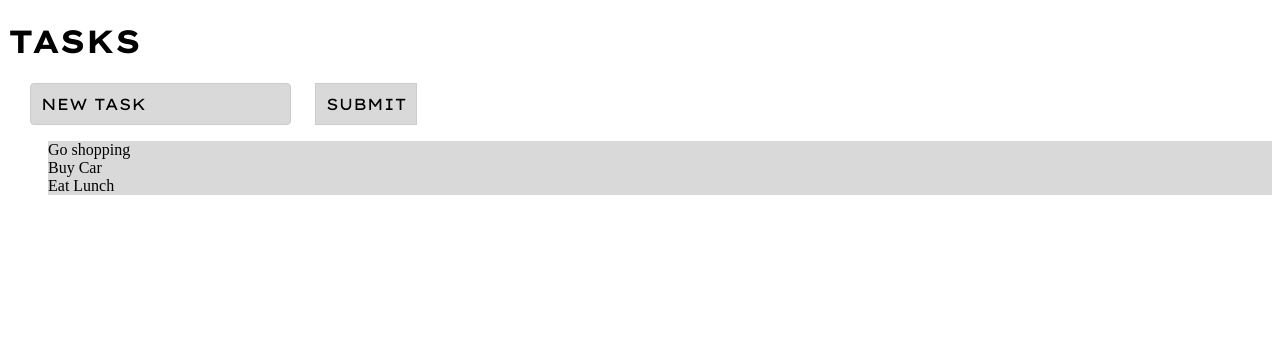
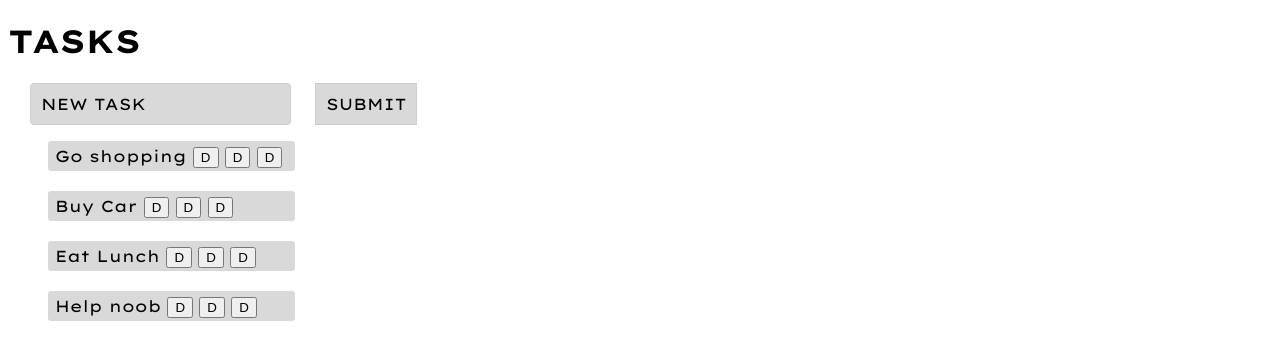
Before and after one commit to MpuugaTyroneVictorWoods2006/Task-Manager, a Django app: page /tasks/ in a window 1280 px wide. Shown: the top 360 px of the page. Run offline with Django 4.2, Linux system fonts and the light colour scheme.

Commit message:
Designed Task item and added Buttons without icons

```diff
--- a/Task_App/tasks/static/tasks_styles/styles.css
+++ b/Task_App/tasks/static/tasks_styles/styles.css
@@ -51,6 +51,12 @@ h1 {
 
 .task_div {
     background-color: rgba(217, 217, 217, 1);
-    position: relative;
-
+    margin-bottom: 20px;
+    width: 240px;
+    height: 30px;
+    border-radius: 3px;
+    font-family: Lexend Giga, sans serif;
+    line-height: 30px;
+    padding-left: 7px;
+    font-weight: 400;
 }
--- a/Task_App/tasks/templates/tasks/index.html
+++ b/Task_App/tasks/templates/tasks/index.html
@@ -16,7 +16,11 @@
     </form>
     <ul>
         {% for task in tasks %}
-            <div class="task_div">{{task}}</div>
+            <div class="task_div">{{task}}
+                <button>D</button>
+                <button>D</button>
+                <button>D</button>
+            </div>
         {%endfor%}
     </ul>
 </body>
--- a/Task_App/tasks/views.py
+++ b/Task_App/tasks/views.py
@@ -1,7 +1,7 @@
 from django.shortcuts import render
 from django.http import HttpResponse
 
-tasks = ["Go shopping", "Buy Car", "Eat Lunch"]
+tasks = ["Go shopping", "Buy Car", "Eat Lunch", "Help noob"]
 def index(request):
     return render(request, 'tasks/index.html', {
         "tasks": tasks
```
